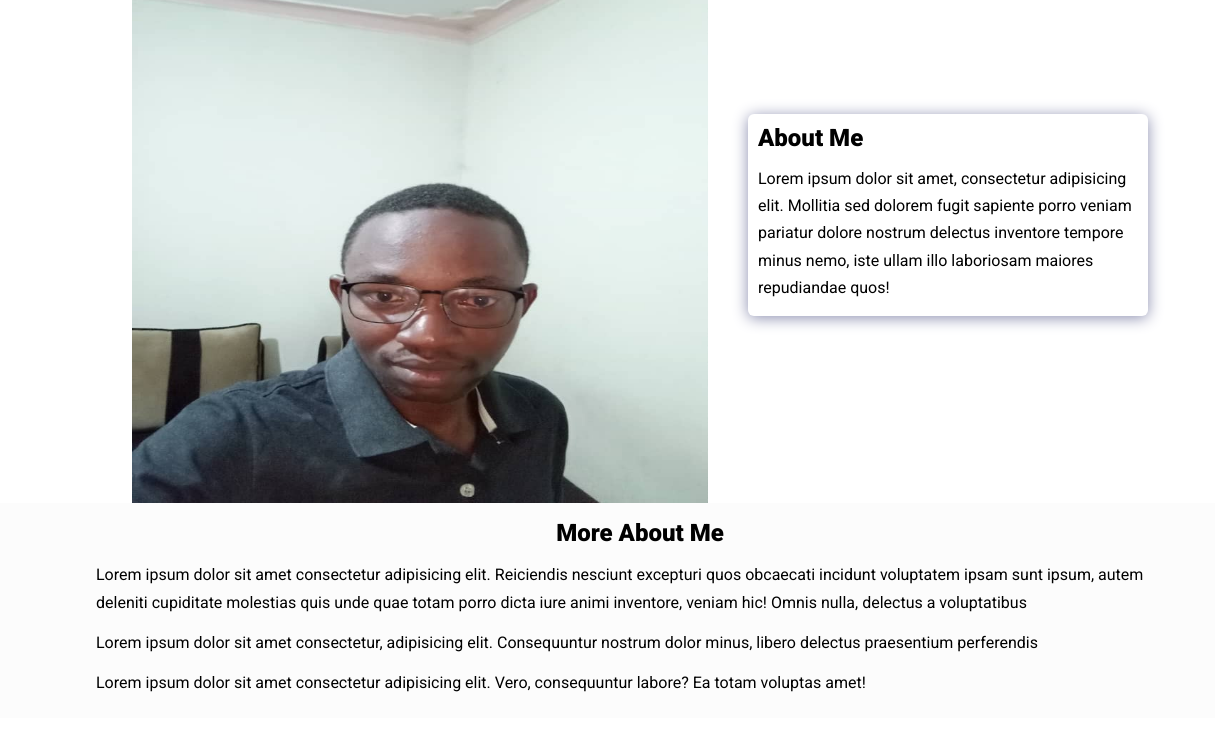
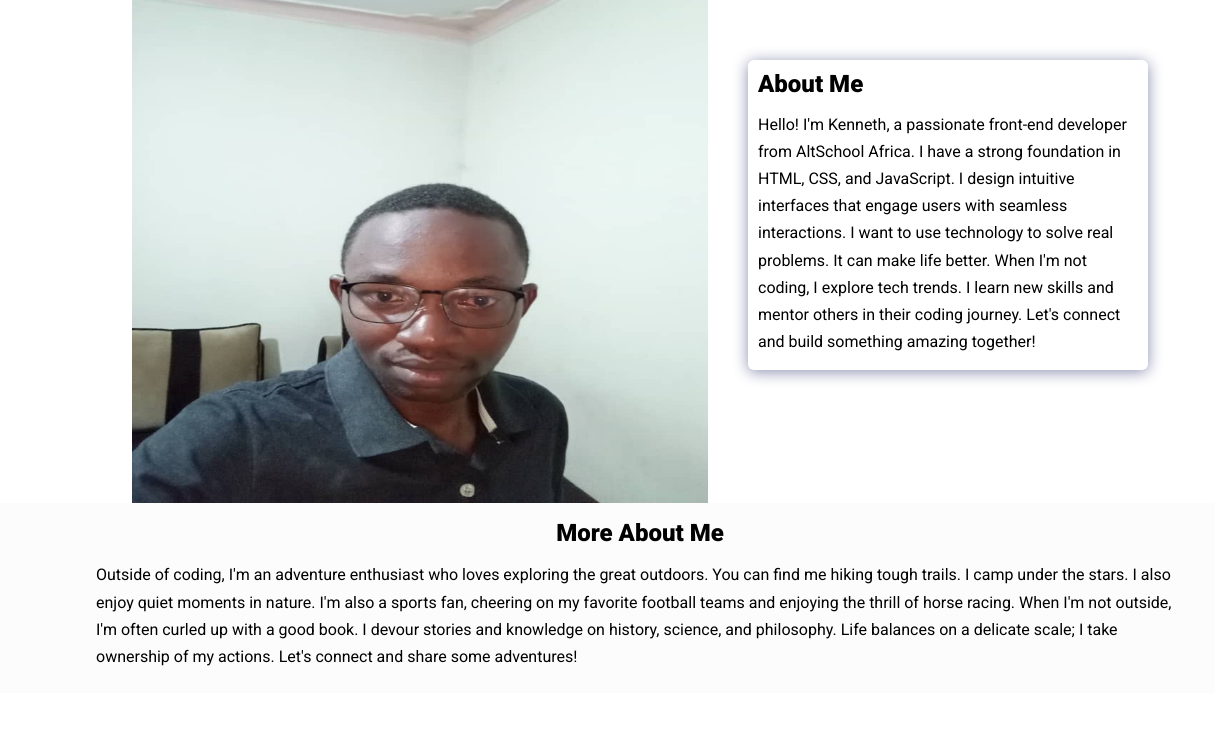
Before and after one commit to kenneth256/portfolio, a website built with Vite: page index.html in a window 1280 px wide. Shown: the part 149-879 px from the top of the page, 0-1215 px from the left. Built offline with nearby package versions, Linux system fonts and the light colour scheme; files whose address does not match are found by name.

Commit message:
html updated

```diff
--- a/index.html
+++ b/index.html
@@ -1,4 +1,4 @@
-<!DOCTYPE html>
+<!doctype html>
 <html lang="en">
   <head>
     <meta charset="UTF-8" />
@@ -54,10 +54,13 @@
       <div class="bio animate__animated animate__shakeX">
         <h2 class="bio-title">About Me</h2>
         <p class="bio-text">
-          Lorem ipsum dolor sit amet, consectetur adipisicing elit. Mollitia sed
-          dolorem fugit sapiente porro veniam pariatur dolore nostrum delectus
-          inventore tempore minus nemo, iste ullam illo laboriosam maiores
-          repudiandae quos!
+          Hello! I'm Kenneth, a passionate front-end developer from AltSchool
+          Africa. I have a strong foundation in HTML, CSS, and JavaScript. I
+          design intuitive interfaces that engage users with seamless
+          interactions. I want to use technology to solve real problems. It can
+          make life better. When I'm not coding, I explore tech trends. I learn
+          new skills and mentor others in their coding journey. Let's connect
+          and build something amazing together!
         </p>
       </div>
     </section>
@@ -66,18 +69,14 @@
     <section class="more-about">
       <h2>More About Me</h2>
       <p>
-        Lorem ipsum dolor sit amet consectetur adipisicing elit. Reiciendis
-        nesciunt excepturi quos obcaecati incidunt voluptatem ipsam sunt ipsum,
-        autem deleniti cupiditate molestias quis unde quae totam porro dicta
-        iure animi inventore, veniam hic! Omnis nulla, delectus a voluptatibus
-      </p>
-      <p>
-        Lorem ipsum dolor sit amet consectetur, adipisicing elit. Consequuntur
-        nostrum dolor minus, libero delectus praesentium perferendis
-      </p>
-      <p>
-        Lorem ipsum dolor sit amet consectetur adipisicing elit. Vero,
-        consequuntur labore? Ea totam voluptas amet!
+        Outside of coding, I'm an adventure enthusiast who loves exploring the
+        great outdoors. You can find me hiking tough trails. I camp under the
+        stars. I also enjoy quiet moments in nature. I'm also a sports fan,
+        cheering on my favorite football teams and enjoying the thrill of horse
+        racing. When I'm not outside, I'm often curled up with a good book. I
+        devour stories and knowledge on history, science, and philosophy. Life
+        balances on a delicate scale; I take ownership of my actions. Let's
+        connect and share some adventures!
       </p>
     </section>
 
@@ -265,17 +264,13 @@
         />
       </a>
       <a href="#" target="_blank">
-        <img
-          src="assets/icons/git.gif"
-          alt="GitHub"
-          class="socicon"
-        />
+        <img src="assets/icons/git.gif" alt="GitHub" class="socicon" />
       </a>
     </div>
 
     <!-- Scroll to top -->
     <footer>
-      <p class="copy">&copy; Copyright 2021</p>
+      <p class="copy">&copy; Copyright 2024</p>
       <p class="copy">
         Built with &#x2661; by
         <a href="https://twitter.com/kenneth" target="_blank">Kenneth David</a>
```
